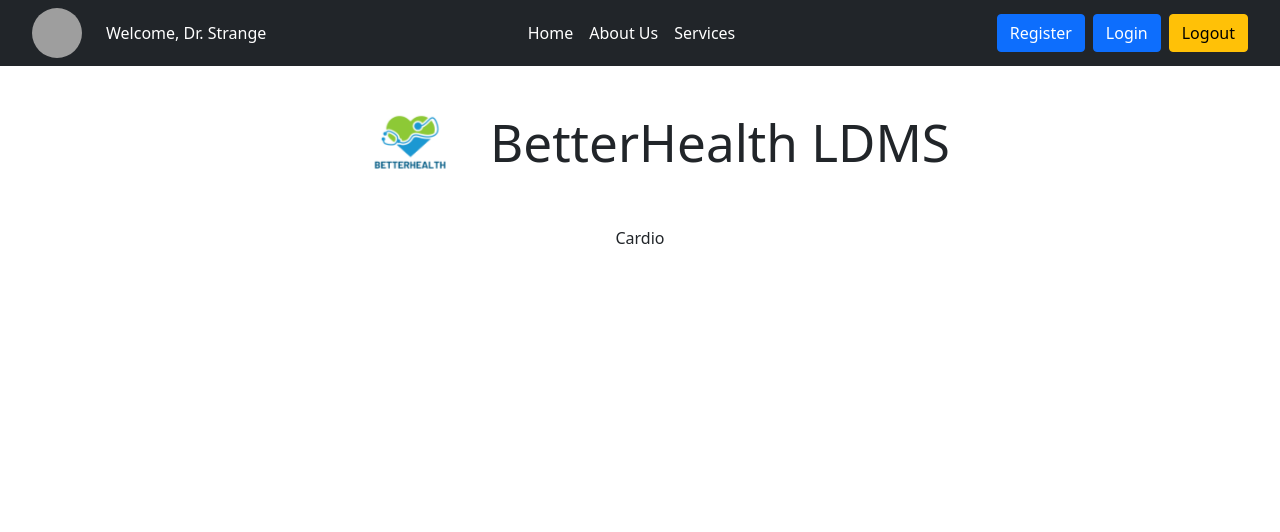
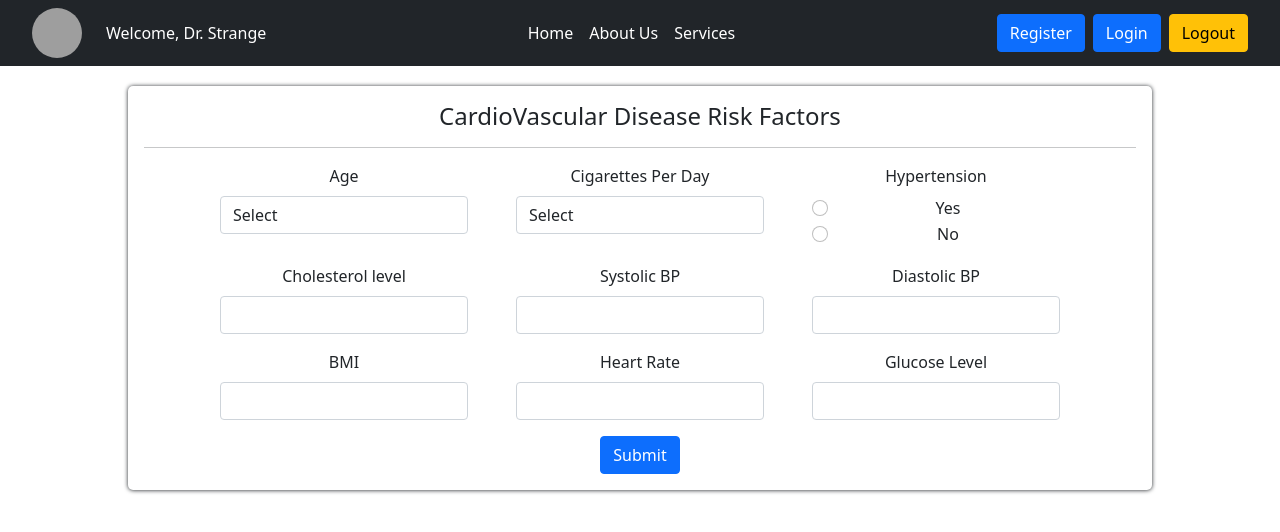
Before and after one commit to JJFelix/BetterHealth-LDMS, a React (Vite) app in the folder frontend/: page /cardio in a window 1280 px wide. Shown: the top 532 px of the page. Built offline with nearby package versions, Linux system fonts and the light colour scheme; grey boxes are pictures that could not be loaded.

Commit message:
More changes

```diff
--- a/frontend/src/App.css
+++ b/frontend/src/App.css
@@ -4,6 +4,7 @@
   /* padding: 0 0.01rem; */
   text-align: center;
   /* background-color: aqua; */
+  min-height: 100vh;
 }
 
 .logo {
@@ -92,3 +93,17 @@
   /* filter: drop-shadow(0 0 2em #646cffaa); */
 
 }
+
+.messages{
+  width: 40%;
+  margin: auto auto .5rem auto;
+}
+
+.page-wrapper{
+  /* background-color: grey; */
+  width: 80%;
+  margin: 1.25rem auto 3rem auto;
+  box-shadow: 0 .0125rem .25rem ;
+  border-radius: 5px;
+  padding: 1rem;
+}
--- a/frontend/src/App.jsx
+++ b/frontend/src/App.jsx
@@ -18,14 +18,12 @@ function App() {
     <>
       <BrowserRouter>
         <Navbar />
-        <div className="d-flex justify-content-center align-items-center">
+        {/* <div className="d-flex justify-content-center align-items-center">
           <div>
-            {/* <a href="https://vitejs.dev" target="_blank"> */}
               <img src={viteLogo} className="logo" alt="Vite logo" />
-            {/* </a> */}
           </div>
           <h1>BetterHealth LDMS</h1>
-        </div>
+        </div> */}
         <Routes>
           <Route path='/' element={<Home />}/>
           <Route path='/login' element={'#'} />
--- a/frontend/src/components/Navbar.jsx
+++ b/frontend/src/components/Navbar.jsx
@@ -14,12 +14,12 @@ const Navbar = () => {
             </form> */}
             <div className='d-flex gap-4 align-items-center'>
                 <img className="rounded-circle" src="https://picsum.photos/50" alt="" />
-                <Link
+                <a
                     className='text-white'
-                    to={'/'}
+                    href='/'
                 >
                     Welcome, Dr. Strange
-                </Link>
+                </a>
             </div>
 
             <div className="d-flex gap-3">
--- a/frontend/src/pages/Cardio.jsx
+++ b/frontend/src/pages/Cardio.jsx
@@ -1,8 +1,135 @@
-import React from 'react'
+import React, { useEffect, useState } from 'react'
 
 const Cardio = () => {
+    const [formData, setFormData] = useState({
+        age: '',
+        cigsPerDay: '',
+        prevalentHyp: '',
+        totChol: '',
+        sysBP:'',
+        diaBP: '',
+        BMI:'',
+        heartRate: '',
+        glucose:''
+    })
+
+    const handleChange = (e) => {
+        const { name, value } = e.target;
+        setFormData((prevData) => ({
+          ...prevData,
+          [name]: value,
+        }));
+      }
+
+      const handleSubmit = (e) => {
+        e.preventDefault();
+        // Here, you can send the form data to your backend or perform any other desired action
+        console.log(formData);
+      }
+
+    // useEffect(()=>{
+    //     const ageSelect = document.getElementById('age')
+    //     for (let i = 0; i <= 100; i++) {
+    //         const option = document.createElement('option');
+    //         option.value = i;
+    //         option.text = i;
+    //         ageSelect.add(option);
+    //     }
+    //     const cigSelect = document.getElementById('cigsPerDay')
+    //     for (let i = 0; i <= 100; i++) {
+    //         const option = document.createElement('option');
+    //         option.value = i;
+    //         option.text = i;
+    //         cigSelect.add(option);
+    //     }
+    // }, [])
+
+    const generateOptions = (start, end) => {
+        const options = [];
+        for (let i = start; i <= end; i++) {
+          options.push(
+            <option key={i} value={i}>
+              {i}
+            </option>
+          );
+        }
+        return options;
+      };
+
+
   return (
-    <div>Cardio</div>
+    <>
+        {/* <div className='messages alert alert-success alert-dismissible fade show mt-2'>
+            <p>Message here</p>
+            <button type="button" className="btn-close" data-bs-dismiss="alert" aria-label="Close"></button>
+        </div> */}
+        <div className='page-wrapper'>
+            <h4>CardioVascular Disease Risk Factors</h4>
+            <hr />
+            <form onSubmit={handleSubmit}>
+                <div className='d-flex gap-5 justify-content-center'>
+                    <div className="mb-3 col-3">
+                        <label htmlFor="age" className="form-label">Age</label>
+                        {/* <input type="number" className="form-control" id="age"/> */}
+                        <select className="form-control" id="age" name="age" value={formData.age} onChange={handleChange} required>
+                            <option value="">Select</option>
+                            {generateOptions(0, 100)}
+                        </select>
+                    </div>
+                    <div className="mb-3 col-3">
+                        <label htmlFor="cigsPerDay" className="form-label">Cigarettes Per Day</label>
+                        {/* <input type="number" className="form-control" id="cigsPerDay"/> */}
+                        <select className="form-control" id="cigsPerDay" name="cigsPerDay" value={formData.cigsPerDay} onChange={handleChange} required>
+                            <option value="">Select</option>
+                            {generateOptions(0, 100)}
+                        </select>
+                    </div>
+                    <div className="mb-3 col-3">
+                        <label htmlFor="prevalentHyp" className="form-label">Hypertension</label>
+                        {/* <input type="radio" className="form-control" id="prevalentHyp"/> */}
+                        <div className="form-check">
+                            <input className="form-check-input" type="radio" name="prevalentHyp" id="prevalentHypYes" value="yes" checked={formData.prevalentHyp === 'yes'} onChange={handleChange} required/>
+                            <label className="form-check-label" htmlFor="prevalentHypYes">Yes</label>
+                        </div>
+                        <div className="form-check">
+                            <input className="form-check-input" type="radio" name="prevalentHyp" id="prevalentHypNo" value="no" checked={formData.prevalentHyp === 'no'} onChange={handleChange} required/>
+                            <label className="form-check-label" htmlFor="prevalentHypNo">No</label>
+                        </div>
+                    </div>
+                </div>
+                <div className='d-flex gap-5 justify-content-center'>
+                    <div className="mb-3 col-3">
+                        <label htmlFor="totChol" className="form-label">Cholesterol level</label>
+                        <input type="number" className="form-control" id="totChol" name="totChol" value={formData.totChol} onChange={handleChange} required/>
+                    </div>
+                    <div className="mb-3 col-3">
+                        <label htmlFor="sysBP" className="form-label">Systolic BP</label>
+                        <input type="number" className="form-control" id="sysBP" name="sysBP" value={formData.sysBP} onChange={handleChange} required/>
+                    </div>
+                    <div className="mb-3 col-3">
+                        <label htmlFor="diaBP" className="form-label">Diastolic BP</label>
+                        <input type="number" className="form-control" id="diaBP" name="diaBP" value={formData.diaBP} onChange={handleChange} required/>
+                    </div>
+                </div>
+                <div className='d-flex gap-5 justify-content-center'>
+                    <div className="mb-3 col-3">
+                        <label htmlFor="BMI" className="form-label">BMI</label>
+                        <input type="number" className="form-control" id="BMI" name="BMI" value={formData.BMI} onChange={handleChange} required/>
+                    </div>
+                    <div className="mb-3 col-3">
+                        <label htmlFor="heartRate" className="form-label">Heart Rate</label>
+                        <input type="number" className="form-control" id="heartRate" name="heartRate" value={formData.heartRate} onChange={handleChange} required/>
+                    </div>
+                    <div className="mb-3 col-3">
+                        <label htmlFor="glucose" className="form-label">Glucose Level</label>
+                        <input type="number" className="form-control" id="glucose" name="glucose" value={formData.glucose} onChange={handleChange} required/>
+                    </div>
+                </div>
+
+                <button type="submit" className="btn btn-primary">Submit</button>
+            </form>
+        </div>
+    </>
   )
 }
 
--- a/frontend/src/pages/Home.jsx
+++ b/frontend/src/pages/Home.jsx
@@ -1,5 +1,6 @@
 import React, { useState } from 'react'
 import { Link } from 'react-router-dom'
+import viteLogo from '/logo.png'
 
 const Home = () => {
     const cards = [
@@ -14,6 +15,15 @@ const Home = () => {
 
     const entries = Object.entries(cards2)
   return (
+    <>
+        <div className="d-flex justify-content-center align-items-center">
+          <div>
+            {/* <a href="https://vitejs.dev" target="_blank"> */}
+              <img src={viteLogo} className="logo" alt="Vite logo" />
+            {/* </a> */}
+          </div>
+          <h1>BetterHealth LDMS</h1>
+        </div>
         <div className='cards'>
             {/* {cards &&(
                 cards.map((card, index)=>(
@@ -38,6 +48,7 @@ const Home = () => {
                 ))
             )}
         </div>
+    </>
   )
 }
 
```
Lines whose indentation alone changed are shown as unchanged.
